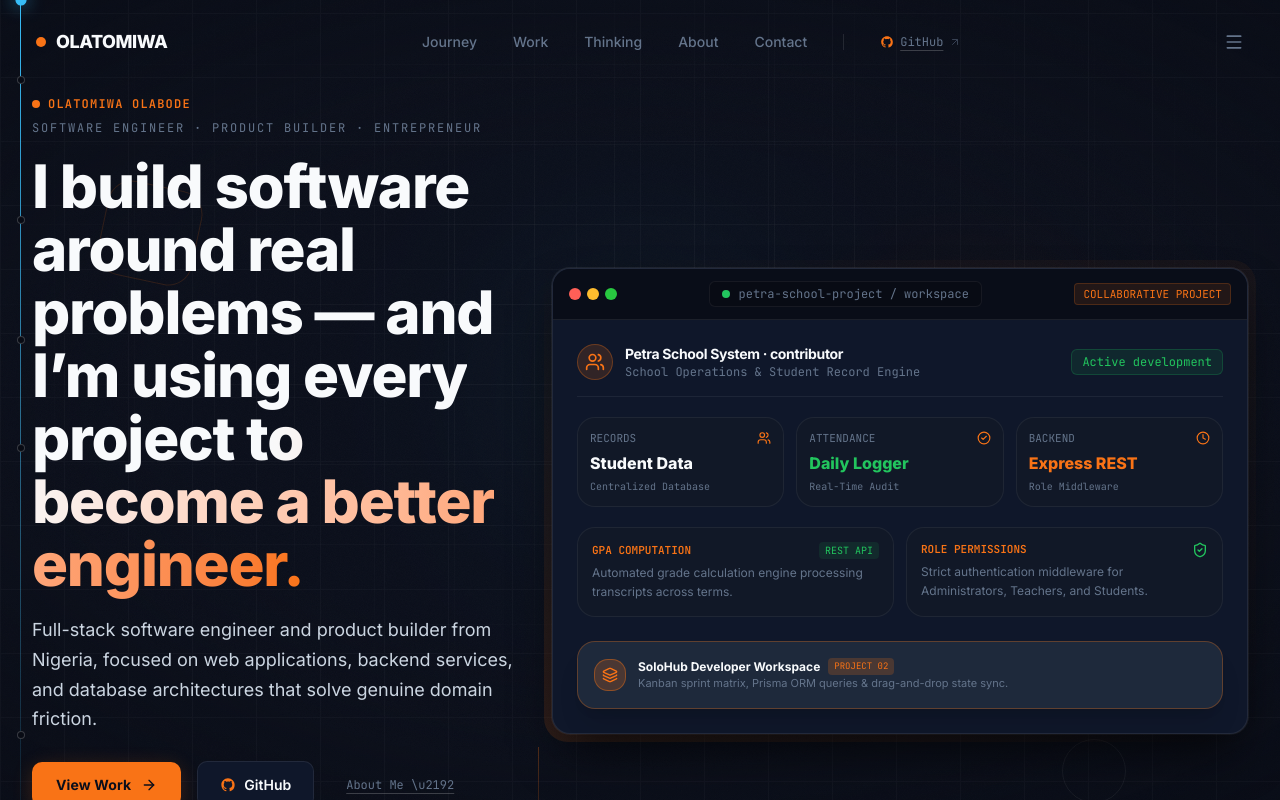
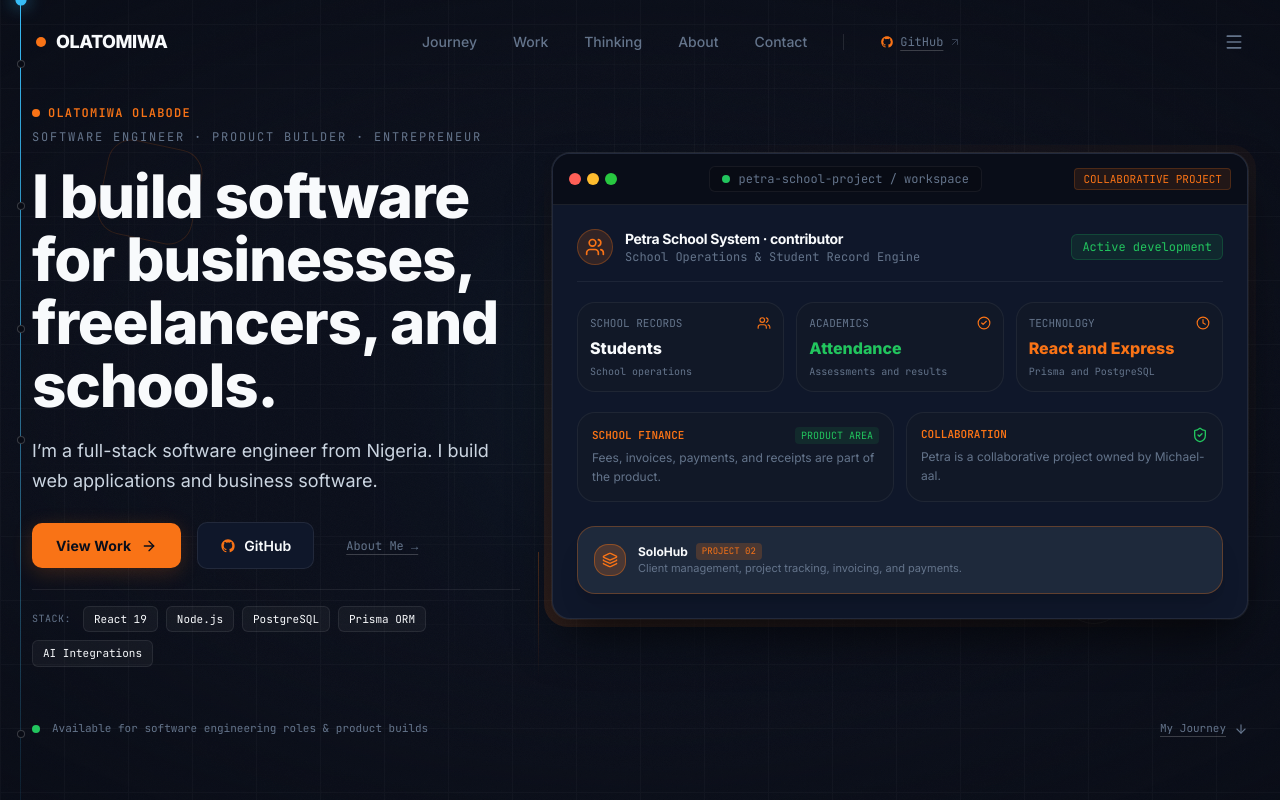
Before and after one commit to OlatomiwaTech/OlatomiwaTech.github.io, a React (Vite) app: page / in a window 1280 px wide. Shown: the top 800 px of the page. Built offline with nearby package versions, Linux system fonts and the light colour scheme.

Commit message:
Refactor: Update contact and hero components for improved clarity and relevance; replace Unicode arrows with symbols and enhance descriptions

```diff
--- a/src/components/Contact.tsx
+++ b/src/components/Contact.tsx
@@ -95,7 +95,7 @@ export const Contact: React.FC = () => {
                   href={`mailto:${PERSONAL_INFO.contactEmail}`}
                   className="text-[var(--accent)] hover:text-[var(--accent-hover)] font-semibold transition-colors"
                 >
-                  {PERSONAL_INFO.contactEmail} \u2197
+                  {PERSONAL_INFO.contactEmail} ↗
                 </a>
               </div>
 
@@ -107,7 +107,7 @@ export const Contact: React.FC = () => {
                   className="flex items-center gap-2 text-[var(--text-muted)] hover:text-[var(--text-primary)] transition-colors"
                 >
                   <GithubIcon className="w-4 h-4 text-[var(--accent)]" />
-                  <span>GitHub \u2197</span>
+                  <span>GitHub ↗</span>
                 </a>
                 <a
                   href={PERSONAL_INFO.linkedinUrl}
@@ -115,7 +115,7 @@ export const Contact: React.FC = () => {
                   rel="noopener noreferrer"
                   className="text-[var(--text-muted)] hover:text-[var(--text-primary)] transition-colors"
                 >
-                  <span>LinkedIn \u2197</span>
+                  <span>LinkedIn ↗</span>
                 </a>
               </div>
             </div>
--- a/src/components/Hero.tsx
+++ b/src/components/Hero.tsx
@@ -88,14 +88,11 @@ export const Hero: React.FC = () => {
             </div>
 
             <h1 className="type-hero max-w-[22ch] sm:max-w-none">
-              I build software around real problems —{' '}
-              <span className="text-transparent bg-clip-text bg-gradient-to-r from-[var(--text-primary)] via-[var(--text-primary)] to-[var(--accent)]">
-                and I’m using every project to become a better engineer.
-              </span>
+              I build software for businesses, freelancers, and schools.
             </h1>
 
             <p className="type-lead font-normal prose-width">
-              Full-stack software engineer and product builder from Nigeria, focused on web applications, backend services, and database architectures that solve genuine domain friction.
+              I’m a full-stack software engineer from Nigeria. I build web applications and business software.
             </p>
 
             <div className="flex flex-wrap items-center gap-3 sm:gap-4 pt-2">
@@ -120,7 +117,7 @@ export const Hero: React.FC = () => {
                 onClick={() => scrollTo('#about')}
                 className="signal-link text-xs font-mono text-[var(--text-muted)] sm:ml-2 touch-target !min-w-0 px-2"
               >
-                About Me \u2192
+                About Me →
               </button>
             </div>
 
@@ -184,9 +181,9 @@ export const Hero: React.FC = () => {
 
                 <div className="grid grid-cols-1 min-[400px]:grid-cols-3 gap-2 sm:gap-3">
                   {[
-                    { label: 'RECORDS', icon: Users, val: 'Student Data', sub: 'Centralized Database', color: 'text-[var(--text-primary)]' },
-                    { label: 'ATTENDANCE', icon: CheckCircle2, val: 'Daily Logger', sub: 'Real-Time Audit', color: 'text-[var(--success)]' },
-                    { label: 'BACKEND', icon: Clock, val: 'Express REST', sub: 'Role Middleware', color: 'text-[var(--accent)]' },
+                    { label: 'SCHOOL RECORDS', icon: Users, val: 'Students', sub: 'School operations', color: 'text-[var(--text-primary)]' },
+                    { label: 'ACADEMICS', icon: CheckCircle2, val: 'Attendance', sub: 'Assessments and results', color: 'text-[var(--success)]' },
+                    { label: 'TECHNOLOGY', icon: Clock, val: 'React and Express', sub: 'Prisma and PostgreSQL', color: 'text-[var(--accent)]' },
                   ].map(({ label, icon: Icon, val, sub, color }) => (
                     <div key={label} className="bg-[var(--surface-card)] p-3 rounded-xl border border-white/[0.06] space-y-1 min-w-0">
                       <div className="flex items-center justify-between text-[11px] font-mono text-[var(--text-muted)]">
@@ -202,20 +199,20 @@ export const Hero: React.FC = () => {
                 <div className="grid grid-cols-1 sm:grid-cols-2 gap-3">
                   <div className="bg-[var(--surface-card)] p-3.5 rounded-xl border border-white/[0.06] space-y-1">
                     <div className="flex items-center justify-between text-xs gap-2">
-                      <span className="font-mono text-[11px] text-[var(--accent)] font-bold">GPA COMPUTATION</span>
-                      <span className="text-[10px] font-mono text-[var(--success)] bg-[var(--success)]/10 px-1.5 py-0.5 rounded shrink-0">REST API</span>
+                      <span className="font-mono text-[11px] text-[var(--accent)] font-bold">SCHOOL FINANCE</span>
+                      <span className="text-[10px] font-mono text-[var(--success)] bg-[var(--success)]/10 px-1.5 py-0.5 rounded shrink-0">PRODUCT AREA</span>
                     </div>
                     <p className="text-xs text-[var(--text-muted)] leading-relaxed">
-                      Automated grade calculation engine processing transcripts across terms.
+                      Fees, invoices, payments, and receipts are part of the product.
                     </p>
                   </div>
                   <div className="bg-[var(--surface-card)] p-3.5 rounded-xl border border-white/[0.06] space-y-1">
                     <div className="flex items-center justify-between text-xs">
-                      <span className="font-mono text-[11px] text-[var(--accent)] font-bold">ROLE PERMISSIONS</span>
+                      <span className="font-mono text-[11px] text-[var(--accent)] font-bold">COLLABORATION</span>
                       <ShieldCheck className="w-4 h-4 text-[var(--success)] shrink-0" />
                     </div>
                     <p className="text-xs text-[var(--text-muted)] leading-relaxed">
-                      Strict authentication middleware for Administrators, Teachers, and Students.
+                      Petra is a collaborative project owned by Michael-aal.
                     </p>
                   </div>
                 </div>
@@ -228,11 +225,11 @@ export const Hero: React.FC = () => {
                   </div>
                   <div className="min-w-0">
                     <div className="flex flex-wrap items-center gap-2">
-                      <span className="text-xs font-bold text-[var(--text-primary)]">SoloHub Developer Workspace</span>
+                      <span className="text-xs font-bold text-[var(--text-primary)]">SoloHub</span>
                       <span className="text-[9px] font-mono bg-[var(--accent)]/20 text-[var(--accent)] px-1.5 py-0.5 rounded">PROJECT 02</span>
                     </div>
                     <p className="text-[11px] text-[var(--text-muted)] line-clamp-2">
-                      Kanban sprint matrix, Prisma ORM queries & drag-and-drop state sync.
+                      Client management, project tracking, invoicing, and payments.
                     </p>
                   </div>
                 </div>
--- a/src/components/Journey.tsx
+++ b/src/components/Journey.tsx
@@ -94,7 +94,7 @@ const JourneyHeader: React.FC = () => (
         </p>
       </div>
       <h2 className="type-section">
-        A DELIBERATE ENGINEERING PROGRESSION.
+        PROJECTS AND EXPERIENCE.
       </h2>
     </div>
     <p className="type-lead section-header__intro">
@@ -192,7 +192,7 @@ const JourneyMilestone: React.FC<{
 const JourneyFooter: React.FC<{ scrollTo: (id: string) => void }> = ({ scrollTo }) => (
   <div className="mt-12 md:mt-16 flex flex-col sm:flex-row sm:items-center justify-between gap-4">
     <p className="text-sm text-[var(--text-muted)]">
-      Every project, every system, every line of code — part of a continuous journey.
+      These projects reflect the kinds of software I work on.
     </p>
     <button
       onClick={() => scrollTo('#capabilities')}
```
